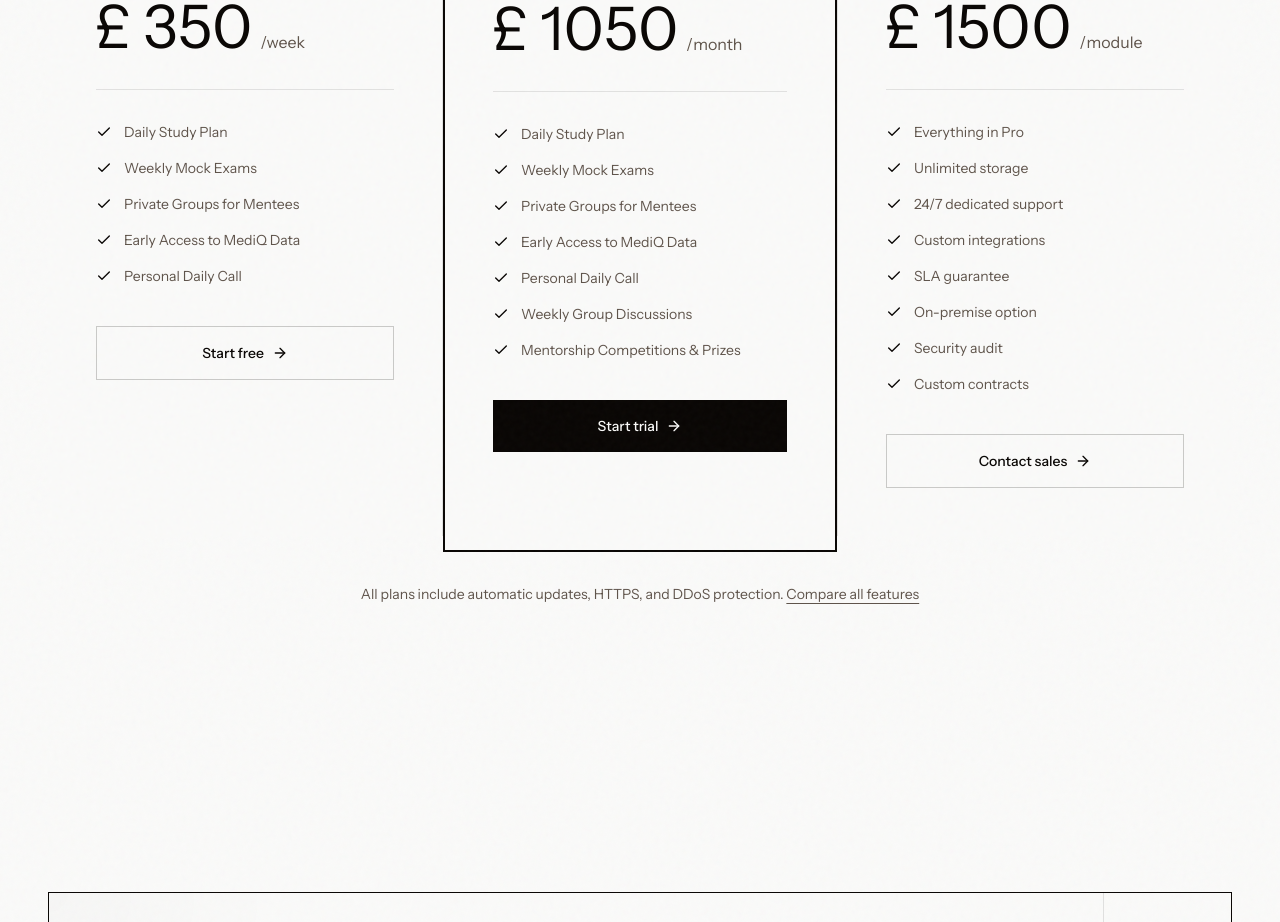
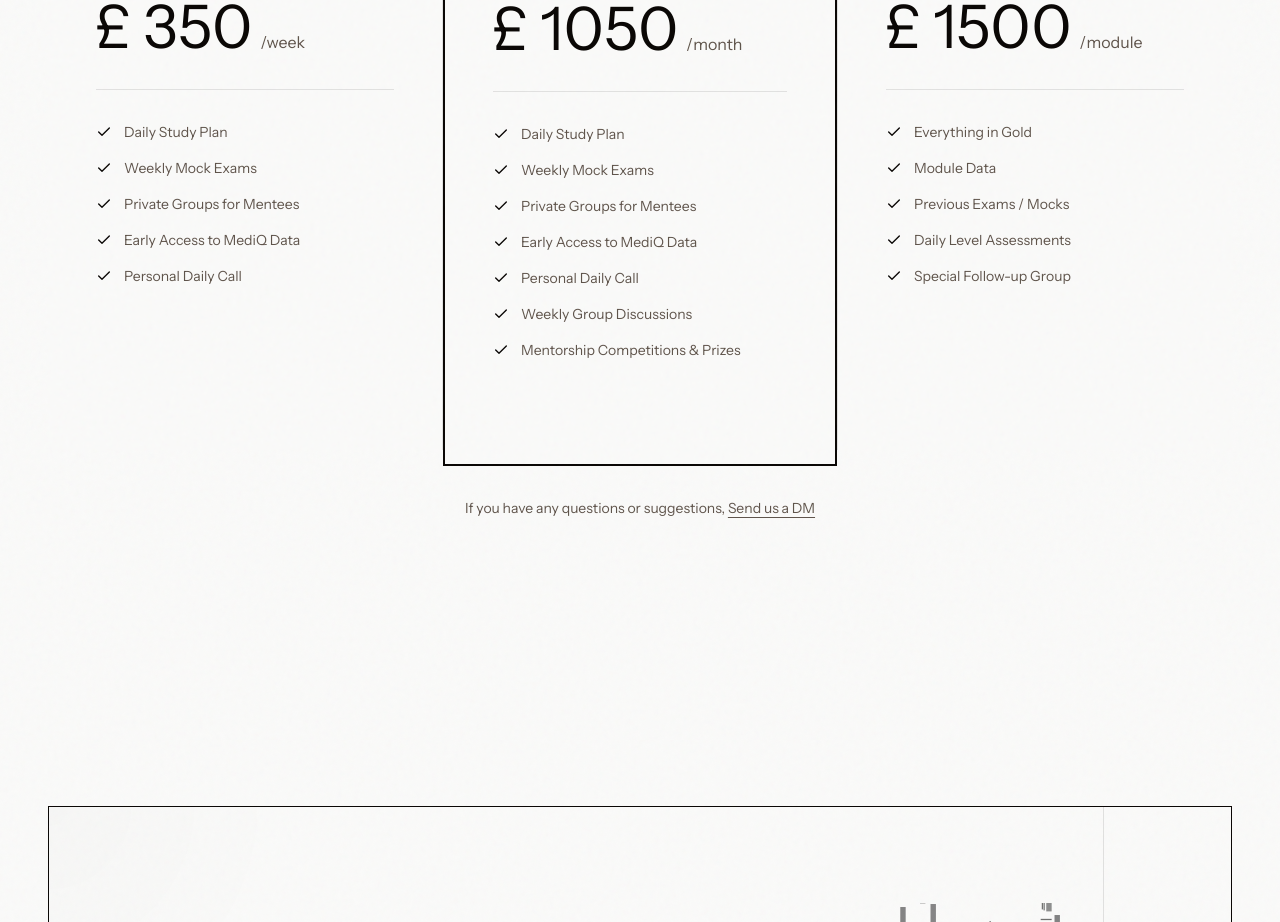
Before and after one commit to MizoWNA/MediQ-Website, a Next.js app: page / in a window 1280 px wide. Shown: the part 8220-9142 px from the top of the page. Built offline with nearby package versions, Linux system fonts and the light colour scheme.

Commit message:
feat: update pricing section CTAs and introduce seasonal Summer plan toggle

```diff
--- a/components/landing/pricing-section.tsx
+++ b/components/landing/pricing-section.tsx
@@ -1,4 +1,7 @@
-import { ArrowRight, Check } from "lucide-react";
+import { Check } from "lucide-react";
+
+// Toggle the seasonal Summer plan on/off.
+const SHOW_SUMMER_PLAN = true;
 
 const plans = [
   {
@@ -13,7 +16,7 @@ const plans = [
       "Early Access to MediQ Data",
       "Personal Daily Call",
     ],
-    cta: "Start free",
+    cta: "Sign Up Now",
     popular: false,
   },
   {
@@ -30,7 +33,7 @@ const plans = [
       "Weekly Group Discussions",
       "Mentorship Competitions & Prizes",
     ],
-    cta: "Start trial",
+    cta: "Sign Up Now",
     popular: true,
   },
   {
@@ -39,21 +42,22 @@ const plans = [
     price: 1500,
     period: "module",
     features: [
-      "Everything in Pro",
-      "Unlimited storage",
-      "24/7 dedicated support",
-      "Custom integrations",
-      "SLA guarantee",
-      "On-premise option",
-      "Security audit",
-      "Custom contracts",
+      "Everything in Gold",
+      "Module Data",
+      "Previous Exams / Mocks",
+      "Daily Level Assessments",
+      "Special Follow-up Group",
     ],
-    cta: "Contact sales",
+    cta: "Contact Sales",
     popular: false,
   },
 ];
 
 export function PricingSection() {
+  const visiblePlans = SHOW_SUMMER_PLAN
+    ? plans
+    : plans.filter((plan) => plan.name !== "Summer");
+
   return (
     <section id="pricing" className="relative py-32 lg:py-40 border-t border-foreground/10">
       <div className="max-w-7xl mx-auto px-6 lg:px-12">
@@ -73,8 +77,12 @@ export function PricingSection() {
         </div>
 
         {/* Pricing Cards */}
-        <div className="grid md:grid-cols-3 gap-px bg-foreground/10">
-          {plans.map((plan, idx) => (
+        <div
+          className={`grid gap-px bg-foreground/10 ${
+            visiblePlans.length === 2 ? "md:grid-cols-2" : "md:grid-cols-3"
+          }`}
+        >
+          {visiblePlans.map((plan, idx) => (
             <div
               key={plan.name}
               className={`relative p-8 lg:p-12 bg-background ${
@@ -116,26 +124,15 @@ export function PricingSection() {
                 ))}
               </ul>
 
-              {/* CTA */}
-              <button
-                className={`w-full py-4 flex items-center justify-center gap-2 text-sm font-medium transition-all group ${
-                  plan.popular
-                    ? "bg-foreground text-primary-foreground hover:bg-foreground/90"
-                    : "border border-foreground/20 text-foreground hover:border-foreground hover:bg-foreground/5"
-                }`}
-              >
-                {plan.cta}
-                <ArrowRight className="w-4 h-4 transition-transform group-hover:translate-x-1" />
-              </button>
             </div>
           ))}
         </div>
 
         {/* Bottom Note */}
         <p className="mt-12 text-center text-sm text-muted-foreground">
-          All plans include automatic updates, HTTPS, and DDoS protection.{" "}
-          <a href="#" className="underline underline-offset-4 hover:text-foreground transition-colors">
-            Compare all features
+          If you have any questions or suggestions,{" "}
+          <a href="https://www.instagram.com/mediq26_/" className="underline underline-offset-4 hover:text-foreground transition-colors">
+            Send us a DM
           </a>
         </p>
       </div>
```
